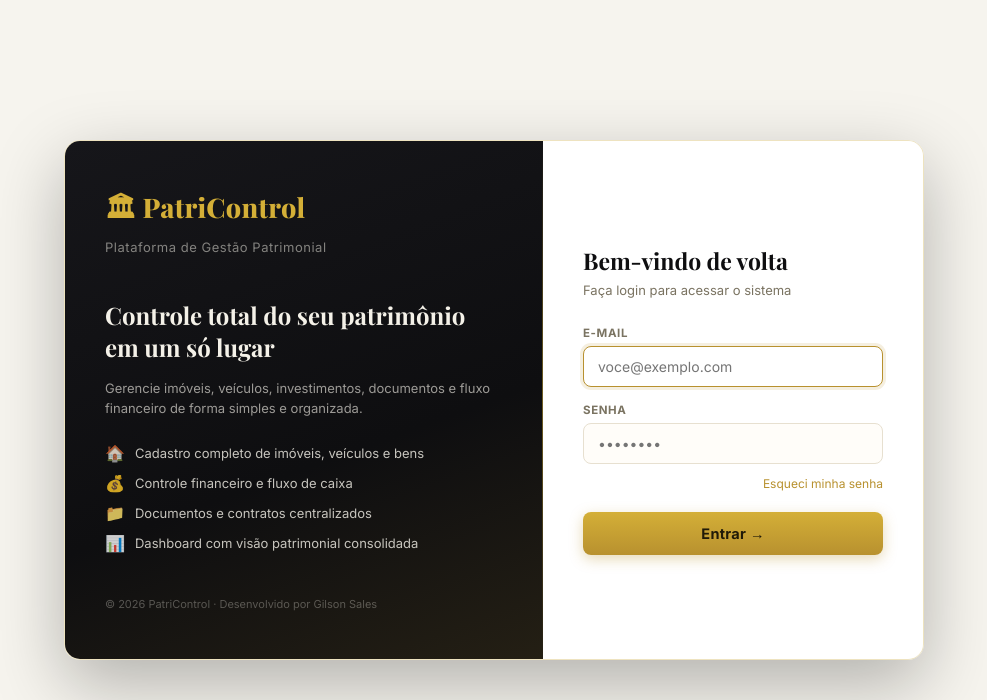
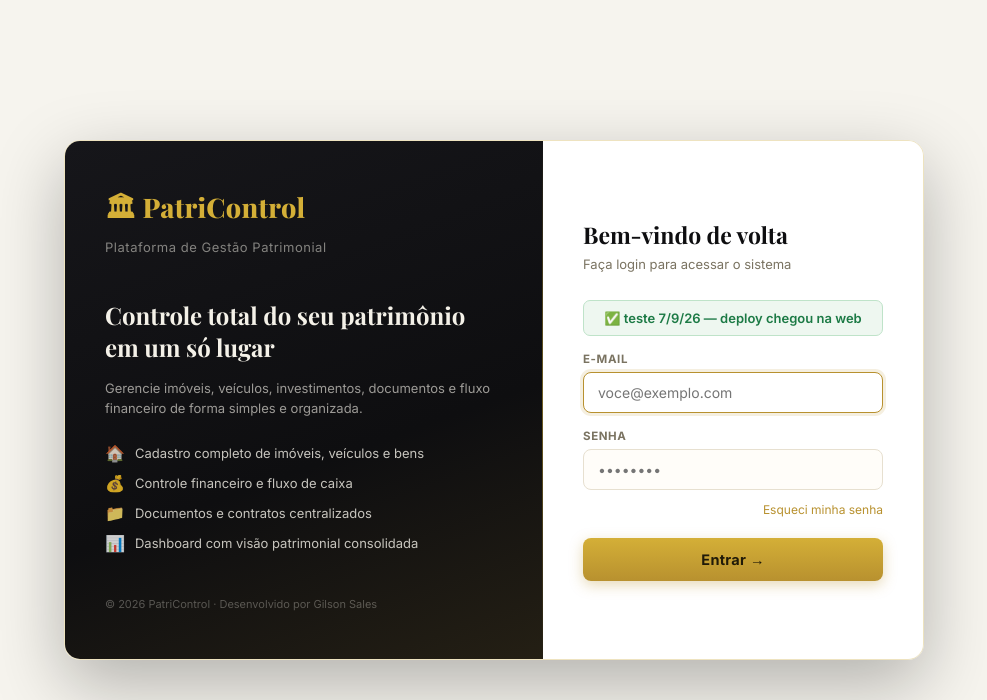
Before and after one commit to GSSalless/patrimonio, a PHP site: page / in a window 1280 px wide. Shown: the top 700 px of the page, without its empty margins (146-1133 px from the left). Run offline with PHP 8.4, Linux system fonts and the light colour scheme.

Commit message:
test: frase de teste na tela de login (validar deploy 7/9/26)
Banner temporário 'teste 7/9/26' na tela de login para confirmar
visualmente que o deploy git->FTP chega na web. Remover depois do teste.

Co-Authored-By: Claude Opus 4.8 <noreply@anthropic.com>
Claude-Session: https://claude.ai/code/session_01UmHghxRx36yYcSYszc7AGu

```diff
--- a/app/Views/auth/login.php
+++ b/app/Views/auth/login.php
@@ -143,6 +143,10 @@
     <h2>Bem-vindo de volta</h2>
     <p>Faça login para acessar o sistema</p>
 
+    <div style="background:#eef7f0;border:1px solid #bfe3c9;color:#1c7a45;border-radius:7px;padding:9px 13px;font-size:13px;font-weight:600;margin-bottom:16px;text-align:center">
+      ✅ teste 7/9/26 — deploy chegou na web
+    </div>
+
     <?php if (!empty($erro)): ?>
       <div class="error-msg"><?= h($erro) ?></div>
     <?php endif; ?>
```
